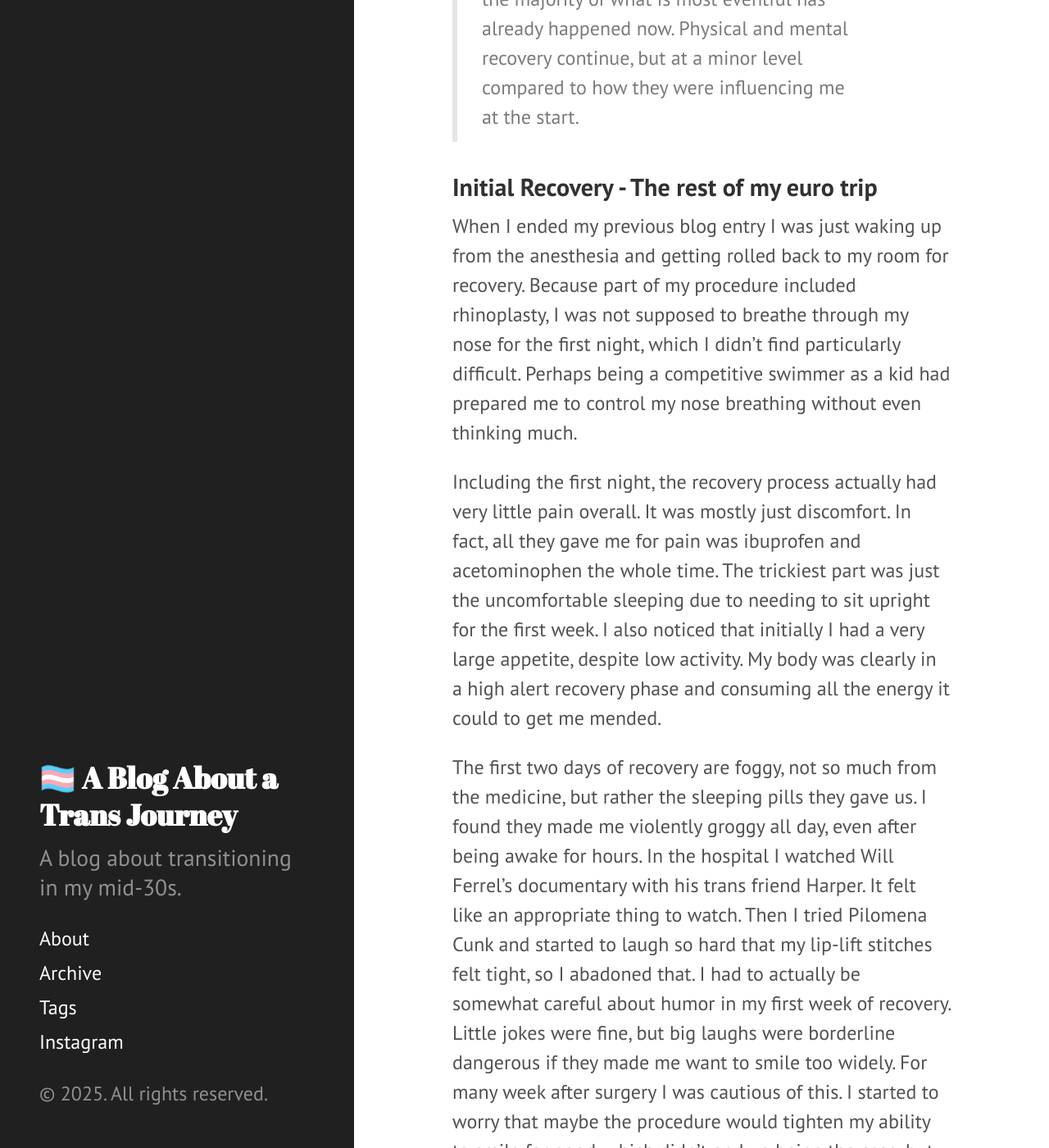
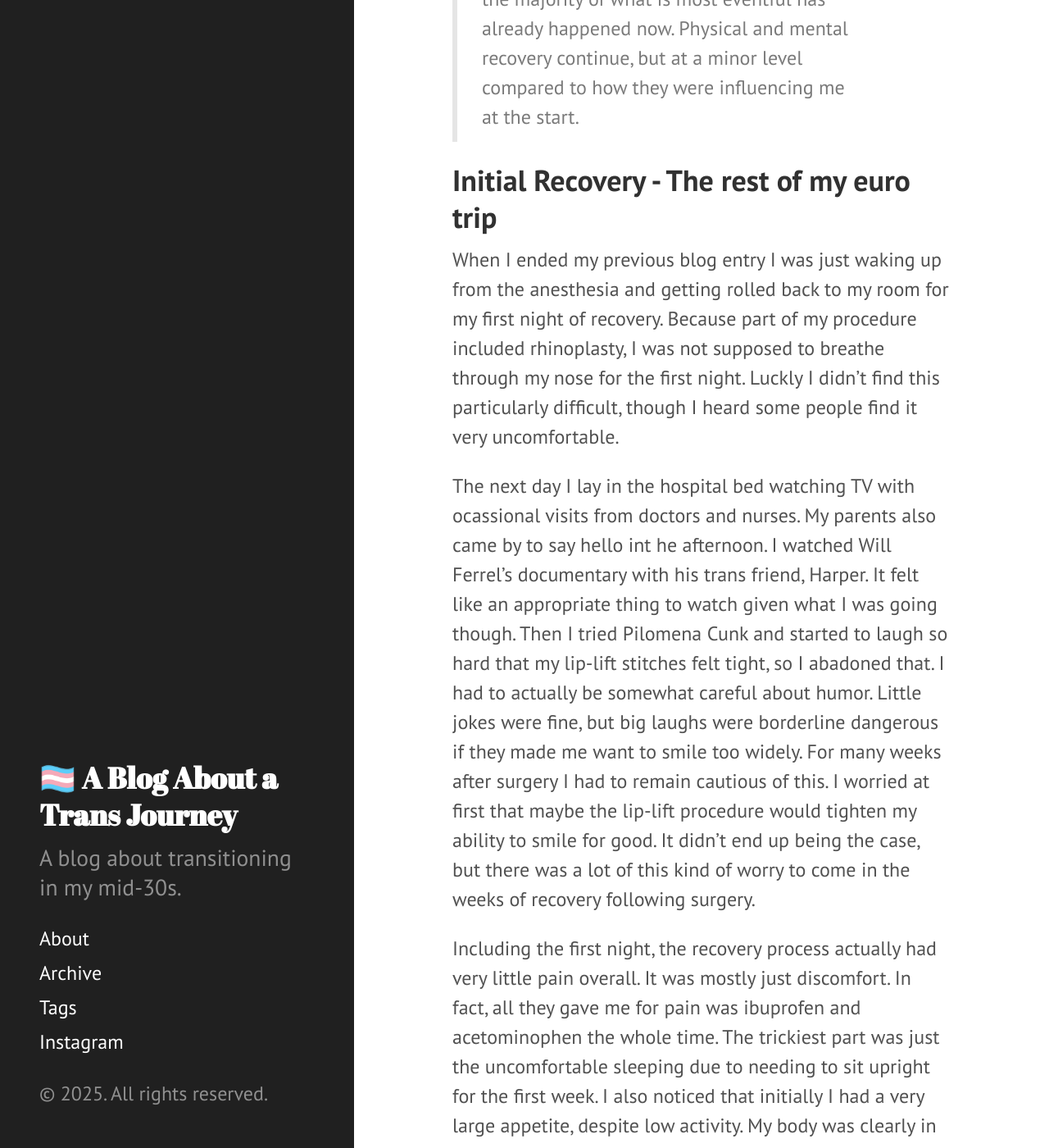
Before and after one commit to sea-and-kai/trans-journey-blog, a Jekyll site: the page built from _posts/2025-10-19-the-ffs-journey-part2.md, in a window 1280 px wide and 1400 px high, scrolled down 492 px. Shown: the whole window at 82% size. Built offline with Jekyll 4.4.1, drawn with Linux system fonts in a browser that asks for light colours; some of the changed text lies outside the part shown.

Commit message:
ffs blog fixes

```diff
--- a/_posts/2025-10-19-the-ffs-journey-part2.md
+++ b/_posts/2025-10-19-the-ffs-journey-part2.md
@@ -8,48 +8,45 @@
 
 > I decided to wait a little bit of time before I wrote the part 2 of this blog. Even at 6 months recovery, as I am now, there's still plenty more ahead of me. However, I think the majority of what is most eventful has already happened now. Physical and mental recovery continue, but at a minor level compared to how they were influencing me at the start.
 
-### Initial Recovery - The rest of my euro trip
+## Initial Recovery - The rest of my euro trip
+When I ended my previous blog entry I was just waking up from the anesthesia and getting rolled back to my room for  my first night of recovery. Because part of my procedure included rhinoplasty, I was not supposed to breathe through my nose for the first night. Luckly I didn't find this particularly difficult, though I heard some people find it very uncomfortable.
 
-When I ended my previous blog entry I was just waking up from the anesthesia and getting rolled back to my room for recovery. Because part of my procedure included rhinoplasty, I was not supposed to breathe through my nose for the first night, which I didn't find particularly difficult. Perhaps being a competitive swimmer as a kid had prepared me to control my nose breathing without even thinking much.
+The next day I lay in the hospital bed watching TV with ocassional visits from doctors and nurses. My parents also came by to say hello int he afternoon. I watched Will Ferrel's documentary with his trans friend, Harper. It felt like an appropriate thing to watch given what I was going though. Then I tried Pilomena Cunk and started to laugh so hard that my lip-lift stitches felt tight, so I abadoned that. I had to actually be somewhat careful about humor. Little jokes were fine, but big laughs were borderline dangerous if they made me want to smile too widely. For many weeks after surgery I had to remain cautious of this. I worried at first that maybe the lip-lift procedure would tighten my ability to smile for good. It didn't end up being the case, but there was a lot of this kind of worry to come in the weeks of recovery following surgery.
 
-Including the first night, the recovery process actually had very little pain overall. It was mostly just discomfort. In fact, all they gave me for pain was ibuprofen and acetominophen the whole time. The trickiest part was just the uncomfortable sleeping due to needing to sit upright for the first week. I also noticed that initially I had a very large appetite, despite low activity. My body was clearly in a high alert recovery phase and consuming all the energy it could to get me mended.
-
-The first two days of recovery are foggy, not so much from the medicine, but rather the sleeping pills they gave us. I found they made me violently groggy all day, even after being awake for hours. In the hospital I watched Will Ferrel's documentary with his trans friend Harper. It felt like an appropriate thing to watch. Then I tried Pilomena Cunk and started to laugh so hard that my lip-lift stitches felt tight, so I abadoned that. I had to actually be somewhat careful about humor in my first week of recovery. Little jokes were fine, but big laughs were borderline dangerous if they made me want to smile too widely. For many week after surgery I was cautious of this. I started to worry that maybe the procedure would tighten my ability to smile for good, which didn't end up being the case, but there was a lot of this kind of worry to come in the weeks of recovery following surgery.
+Including the first night, the recovery process actually had very little pain overall. It was mostly just discomfort. In fact, all they gave me for pain was ibuprofen and acetominophen the whole time. The trickiest part was just the uncomfortable sleeping due to needing to sit upright for the first week. I also noticed that initially I had a very large appetite, despite low activity. My body was clearly in a high alert recovery phase and consuming all the energy it could to get me mended. The first two days of recovery are foggy, not so much from the medicine, but rather the sleeping pills they gave us. I found they made me violently groggy all day, even after being awake for hours.
 
  8 days after surgery the bandages and stitches were all removed. It was a new time of reckoning for seeing my own results. Until that point I didnt have much of a way to process what things looked like. Afterwards the levels of swelling and discoloration in my face really became clear to me. It's not quite like in TV and film where they take off all the bandages for a big reveal and everything is pristine.
 
 Depending on what you get done, your age and your genetics, recovery looks very different from patient to patient. However, that doesn't necessarily feel apparent when you compare your recovery to that of others. Nor does the fact that we are much more sensitive about the details of our own face. It was very hard for me to see past the swelling and discoloration in my face. Others told me I was looking good already, but I couldn't really see it for myself.
 
-After 11 days I had my post-op consultation and photos taken at the clinic. I was very anxious and emotional leading up to the consultation because I still felt very unsettled about how I looked. They put a bit of makeup on me after taking photos without any on, but I felt like makeup made things look worse. The swelling made more sense when it was accompanied by visible bruising.
+After 11 days I had my post-op consultation and photos taken at the clinic. I was very anxious and emotional leading up to the consultation because I still felt very unsettled about how I looked. They put a bit of makeup on me after taking photos without any on, but I felt like makeup made things look worse. The swelling made more sense when it was accompanied by visible bruising. I still was going through a lot of mental processing, even though I knew the healing process had only just begun.
 
-I still was going through a lot of mental processing, but I was feeling better and better every day. I knew the healing process had only begun, but I found myself very emotional through recover for the first while. We travelled to Lisbon for a short stay before returning home. I had a good time there but found myself exhausted easily by even short walks. My body was still recovering a lot even though it was becoming less apparent from my appearance.
+We travelled to Lisbon for a short stay before returning home. I had a good time there but found myself exhausted easily by even short walks. My body was still recovering a lot even though it was becoming less apparent from my appearance.
 
 ## Returning home
-When I returned home it was nice to finally settle into my own space after 3 weeks away. The swelling and bruising in my face continued to be a bother, but I saw improvements day over day. I found my face looked swollen more in the mornings after I had been lying down for hours. Nonetheless I was getting a lot of positive reception from friends about how the results were starting to look.
+When I returned home it was nice to finally settle into my own space after 3 weeks away. The swelling and bruising in my face continued to be a persistent bother, even though I saw improvements day over day. I found my face looked swollen more in the mornings after I had been lying down for hours. Nonetheless I was getting a lot of positive reception from friends about how the results were starting to look.
 
 It was hard for me to leave the house for a while. I didnt really like facing the public while I was feeling uncomfortable about my own appearance, but I learned bit by bit that most people couldn't even tell. They don't know my face as well as I do, afterall! I worked from home for the first 8 weeks and didn't go go into the office on Fridays as I usually do, or even use my camera for a while. My workplace was understanding and supportive of this journey for me so it wasn't a bother or surprise to anyone.
 
 ## Reaching cruising altitude
-I had my first formal outing at 5 weeks of recovery. I went to a Blue Jays game with some friends who were very kind and affirming of how things were looking.  I look back at the photos I notice there really was a lot of swelling compared to how I look now, but it was good that I pushed myself a little bit. I wasn't benefitting emotionally from just staying home, even though it felt safe.
+I had my first formal outing at 5 weeks of recovery. I went to a Blue Jays game with some friends who were very kind and affirming of how things were looking. When I look back at the photos I notice there really was a lot of swelling still, compared to how I look now. Still, I'm glad that I pushed myself a little bit. I wasn't benefitting emotionally from just staying home, even though it felt safe.
 
-At 6 weeks I was able to start exercising again, which I started very lightly. It felt nice to move again, but it has taken a while to get back into a routine as strong as I had before surgery. At 8 weeks I was starting to get a lot more confidence to go out and start forgetting about my recovery. The first week of Pride Month, when I returned to the office, I brought cookies for my coworkers to share. Noone at work has ever commented on my appearance since I returned. It was totally normal and back to business from day one, which is how I wanted it to be.
+At 6 weeks I was able to start exercising again, which I started very lightly. It felt nice to move again, but it took a while to get back into a routine as strong as I had before surgery. At 8 weeks I was starting to get a lot more confidence to go out and start forgetting about my recovery.
+
+The first week of Pride Month, when I returned to the office, I brought cookies for my coworkers to share. Noone at work has ever commented on my appearance since I returned. It was totally normal and back to business from day one, which is how I wanted it to be.
 
 ## The 3 month recovery marker
+As summer passed the recovery was less present on my mind. Discolouration was long gone and whatever swelling that remained was barely noticeable to me anymore. Recovery continued, however, nothing was getting in the way of living my life as normal. I was starting to enjoy the new level of correct gendering I was receiving in my day to day life. It's not perfect, but it's far more common for people to gender me correctly now.
 
-As summer passed the recovery was less present on my mind. Discolouration was long gone and whatever swelling that remained was barely noticeable to me anymore. Recovery continues for months more, particularly the nose which takes a year to fully settle. However, nothing was getting in the way of living my life as normal. I was starting to enjoy the new level of correct gendering I was receiving in my day to day life. It's not perfect, but it's far more common for people to gender me correctly now.
-
-As I began to stretch my legs I started to get back into dating as well. I hadn't been dating much for 3 months in advance of my surgery, so it was about 5 months since I had been on a date by summertime. FFS had helped a lot with my confidence, but I think I was pushing myself pretty hard to find a relationship afterward. I noticed I was letting myself get very emotional over connections as I had been doing last year, and I found myself sinking an extraordinary amount of time into dating and social media sites. It came to a point I needed a detox break for a few weeks to decompress and break habits. I still have time limit warnings on my phone to help remind me to keep it cut down.
+As I began to stretch my legs I started to get back into dating as well. I hadn't been dating much for 3 months in advance of my surgery, so it was about 5 months since I had been on a date by summertime. FFS had helped a lot with my confidence, but I think I was pushing myself pretty hard to find a relationship so soon afterward. I noticed I was letting myself get very emotional over connections as I had been doing before I took a hiatus in January. I found myself sinking an extraordinary amount of time into dating and social media sites. It came to a point I needed a detox break for a few weeks to decompress and break habits. I still have time limit warnings on my phone to help remind me to keep it cut down even though I have returned.
 
 ## 6 months recovery
+As of writing this blog I am now 6 months recovered from surgery. I think in the last 3 months I've found a lot more emotional stability. I've also found a lot more confidence in not just my appearance, but my value as a person. I think in the past I was sort of grasping at straws trying to find a romantic partner. I was pouring too much energy into people that were playing avoidant games and not showing me sufficient respect. I've been seeing a lot of merit to not trying to read between lines or explain myself to folks that aren't meeting my expectations. There is a peace that comes from focus on self-regulating mood and not getting into connections with others that will be bad for my nervous system.
 
-As of writing this blog I am now 6 months recovered from surgery. I think in the last 3 months I've found a lot more emotional stability. I've also found a lot more confidence in not just my appearance, but my value as a partner. I think in the past I was sort of grasping at straws trying to find a partner and pouring too much energy into people that were playing avoidant games. I've been seeing a lot of merit to the peace that comes from not trying to read between lines or explain my worth to folks that aren't meeting my expectations.
-
-I know this blog entry is about surgery recovery, so the dating talk might seem out of place, but this surgery's contribution to my self confidence to attack the dating world has been a really big deal. I feel like I've grown a lot over this period in ways I couldn't event predict.
+I know this blog entry is about surgery recovery, so the dating talk might seem out of place. However this surgery's contribution to my self confidence to attack the dating world has been a really big deal and the social implications of FFS are why we make this choice. I feel like I've grown a lot over this period in ways I couldn't event predict.
 
 ## Recovery today
-
 I'm still not 100% recovered from surgery, but I'm getting there. I still have a bit of numbness around my head, brow, and my nose appears to be adjusting bit by bit. The endotines that were implanted (which are like internal staples) are mostly dissolved, but I still have a small bump on my head from one of them.
 
 ## 10/10 Would recommend 👍
-
-The last thing I will say is that I see why people say FFS is a gamechanger operation. I was able to predict some of the ways it would impact my life, but I was entirely unprepared for the emotional journey it would put me through. There is a lot of emotional suffering before and immediately after the surgery. I think it's important to be prepared for that. However on the other side it has been an experience that put me to the test and I feel like I'm coming out so much stronger.
+The last thing I will say is that I see why people say FFS is a gamechanger operation. I was able to predict some of the ways it would impact my life, but in a big way it was a leap of faith. I was entirely unprepared for the emotional journey it would put me through, I must say. There is a lot of mental suffering before and immediately after the surgery. I think it's important to be prepared for that. However on the other side it has been an experience that put me to the test and I feel like I'm coming out so much stronger.
```
